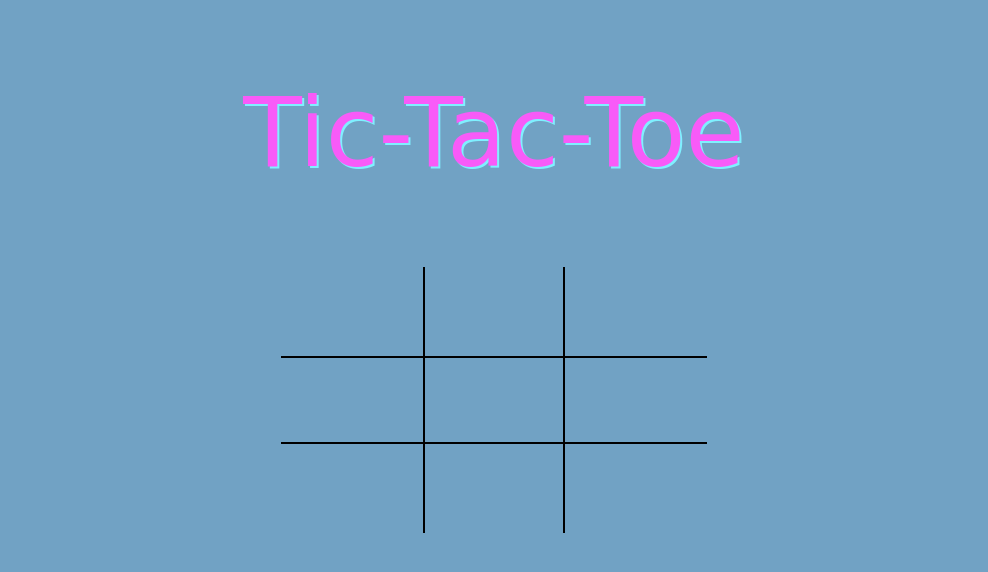
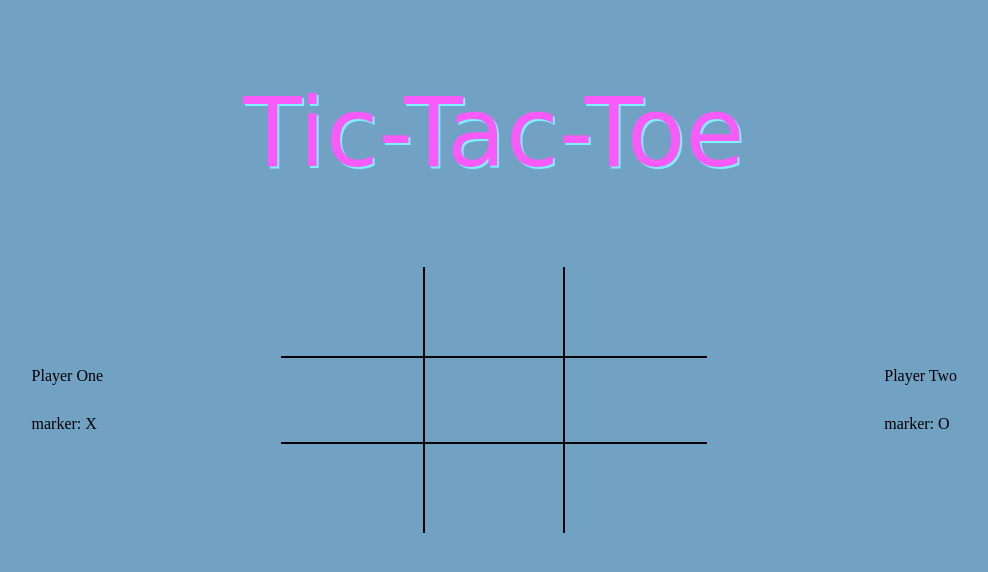
Before and after one commit to Billy-Dins/tic-tac-toe, a website: page index.html in a window 1280 px wide. Shown: the whole page, without its empty margins (146-1134 px from the left). Drawn offline with Linux system fonts and the light colour scheme; a web font is replaced by a local one.

Commit message:
Added player cards beside gameboard

```diff
--- a/app.js
+++ b/app.js
@@ -8,13 +8,27 @@ const Gameboard = {
       Gameboard.counter = true
     }
   },
-  player: (name, marker) => {
-    return { name, marker }
+  setPlayers: () => {
+    const player = (name, marker) => {
+      return { name, marker }
+    }
+    const player1 = player('Player One', 'X')
+    const player2 = player('Player Two', 'O')
+    return [player1, player2]
+  },
+  setPlayerCards: () => {
+    const playerOne = document.querySelector('#playerOne')
+    const playerOneMarker = document.querySelector('#playerOneMarker')
+    playerOne.textContent = Gameboard.setPlayers()[0].name
+    playerOneMarker.textContent = `marker: ${Gameboard.setPlayers()[0].marker}`
+    const playerTwo = document.querySelector('#playerTwo')
+    const playerTwoMarker = document.querySelector('#playerTwoMarker')
+    playerTwo.textContent = Gameboard.setPlayers()[1].name
+    playerTwoMarker.textContent = `marker: ${Gameboard.setPlayers()[1].marker}`
   },
   init: () => {
-    const player1 = Gameboard.player('Luke', 'X')
-    const player2 = Gameboard.player('Elza', 'O')
-    return [player1, player2]
+    Gameboard.setPlayers()
+    Gameboard.setPlayerCards()
   }
 }
 
@@ -23,8 +37,6 @@ gridArea.forEach(element => element.addEventListener('click', () => {
   const location = element.getAttribute('id')
   if (Gameboard.gameboard[location] === '') {
     locationSelection(location, playerSelection())
-  } else {
-
   }
 })
 )
@@ -64,17 +76,21 @@ const playerSelection = () => {
 const winCondition = (winner) => {
   const displayContainer = document.querySelector('#displayContainer')
   displayContainer.setAttribute('style', 'z-index: 2;')
+
   const display = document.createElement('div')
   display.setAttribute('id', 'display')
+
   const displayText = document.createElement('div')
   displayText.setAttribute('id', 'textDisplay')
   displayText.textContent = `Winner is ${winner}!`
   display.appendChild(displayText)
+
   const resetBtn = document.createElement('button')
-  resetBtn.textContent = 'Reset'
+  resetBtn.textContent = 'Play Again!'
   resetBtn.setAttribute('onclick', 'resetGrid()')
   resetBtn.setAttribute('id', 'winnerReset')
   display.appendChild(resetBtn)
+
   displayContainer.appendChild(display)
 }
 
@@ -150,3 +166,5 @@ const resetGrid = () => {
   document.querySelector('#display').remove()
   renderPlayArea()
 }
+
+Gameboard.init()
--- a/index.html
+++ b/index.html
@@ -14,11 +14,21 @@
 <body>
     <div id="startScreen" class="hidden">
         <div id="playerSelection">
-            <div>hello</div>
+            <div id="gameModeSelectors">
+                <button id="pvc" class="gameModeBtn">Player VS Computer</button>
+                <div id="gameModeText">Or...</div>
+                <button id="pvp" class="gameModeBtn">Player VS Player</button>
+            </div>
         </div>
     </div>
     <main id="mainBoard">
         <header id="title">Tic-Tac-Toe</header>
+        <div id="playerOneCard">
+            <div id="playerOneContainer">
+                <div id="playerOne"></div>
+                <div id="playerOneMarker"></div>
+            </div>
+        </div>
         <div id="playArea">
             <button id="0" class="gridSquare zero" ></button>
             <button id="1" class="gridSquare one" ></button>
@@ -30,6 +40,12 @@
             <button id="7" class="gridSquare seven" ></button>
             <button id="8" class="gridSquare eight" ></button>
         </div>
+        <div id="playerTwoCard">
+            <div id="playerTwoContainer">
+                <div id="playerTwo"></div>
+                <div id="playerTwoMarker"></div>
+            </div>
+        </div>
         <div id="displayContainer"></div>
     </main>
 </body>
--- a/style.css
+++ b/style.css
@@ -10,6 +10,8 @@ body {
 #startScreen {
     height: 100vh;
     width: 100vw;
+    z-index: 1;
+    position: absolute;
 }
 #playerSelection {
     display: flex;
@@ -18,7 +20,26 @@ body {
     justify-content: center;
     height: 100%;
     width: 100%;
-    background-color: red;
+    background-color: rgba(0, 0, 0, 0.9);
+}
+#gameModeSelectors {
+    display: flex;
+    flex-direction: column;
+    align-items: center;
+}
+#gameModeText {
+    color: white;
+    margin: 10px;
+}
+.gameModeBtn {
+    border: 0px;
+    background-color: rgba(0, 0, 0, 0.1);
+    color: white;
+    font-size: 2rem;
+    margin: 50px;
+}
+.gameModeBtn:hover {
+    cursor: pointer;
 }
 #mainBoard {
     background-color: var(--main-bg-color);
@@ -30,6 +51,29 @@ body {
     margin: 0px;
     width: 100vw;
     height: 100vh;
+    z-index: 1;
+}
+#playerOneCard, #playerTwoCard {
+    grid-row: 2 / 3;
+    width: 100%;
+    height: 100%;
+    display: flex;
+    flex-direction: column;
+    justify-content: center;
+    align-items: center;
+}
+#playerTwoContainer, #playerOneContainer {
+    display: flex;
+    flex-direction: column;
+}
+#playerOneCard {
+    grid-column: 1 / 2;
+}
+#playerTwoCard {
+    grid-column: 3 / 4;
+}
+#playerOne, #playerTwo, #playerOneMarker, #playerTwoMarker {
+    margin: 15px;
 }
 #title {
     font-size: 6rem;
```
